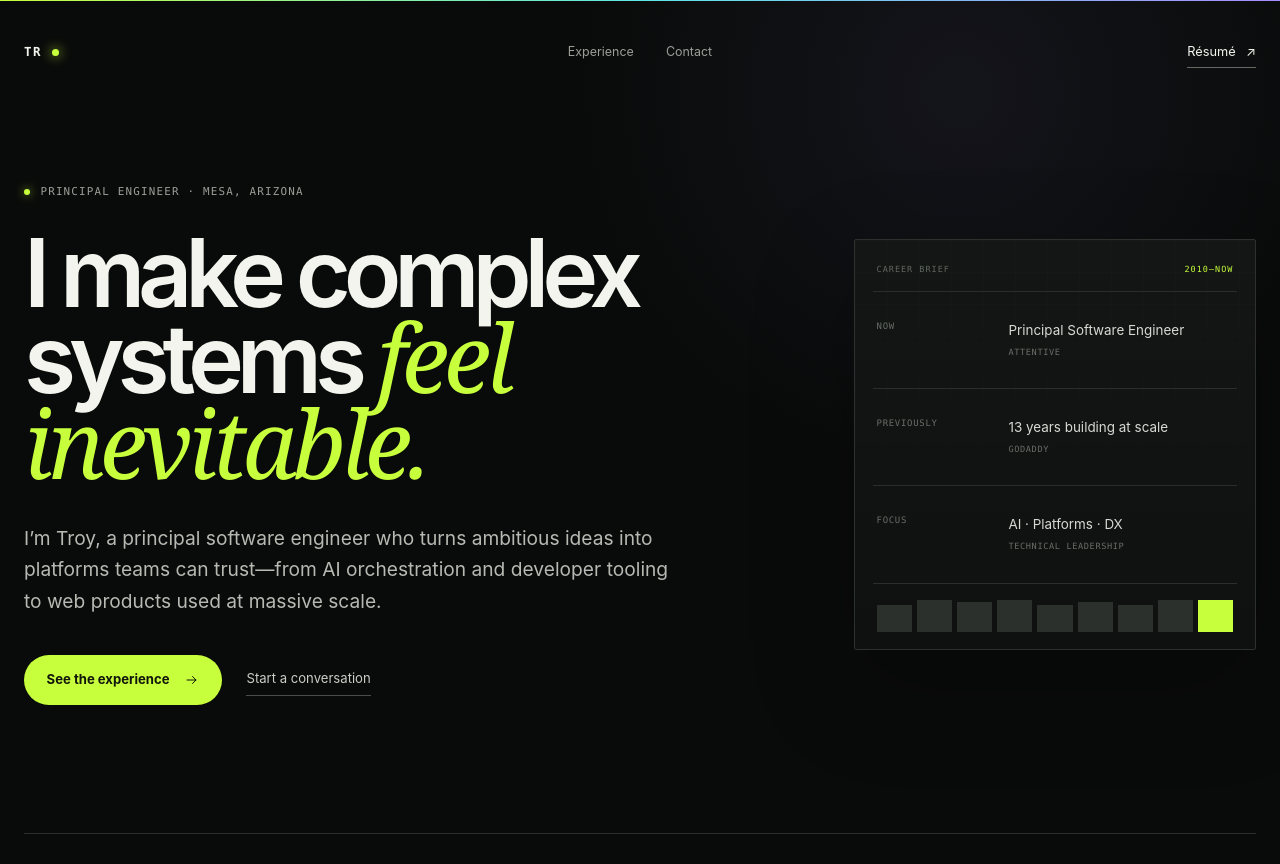
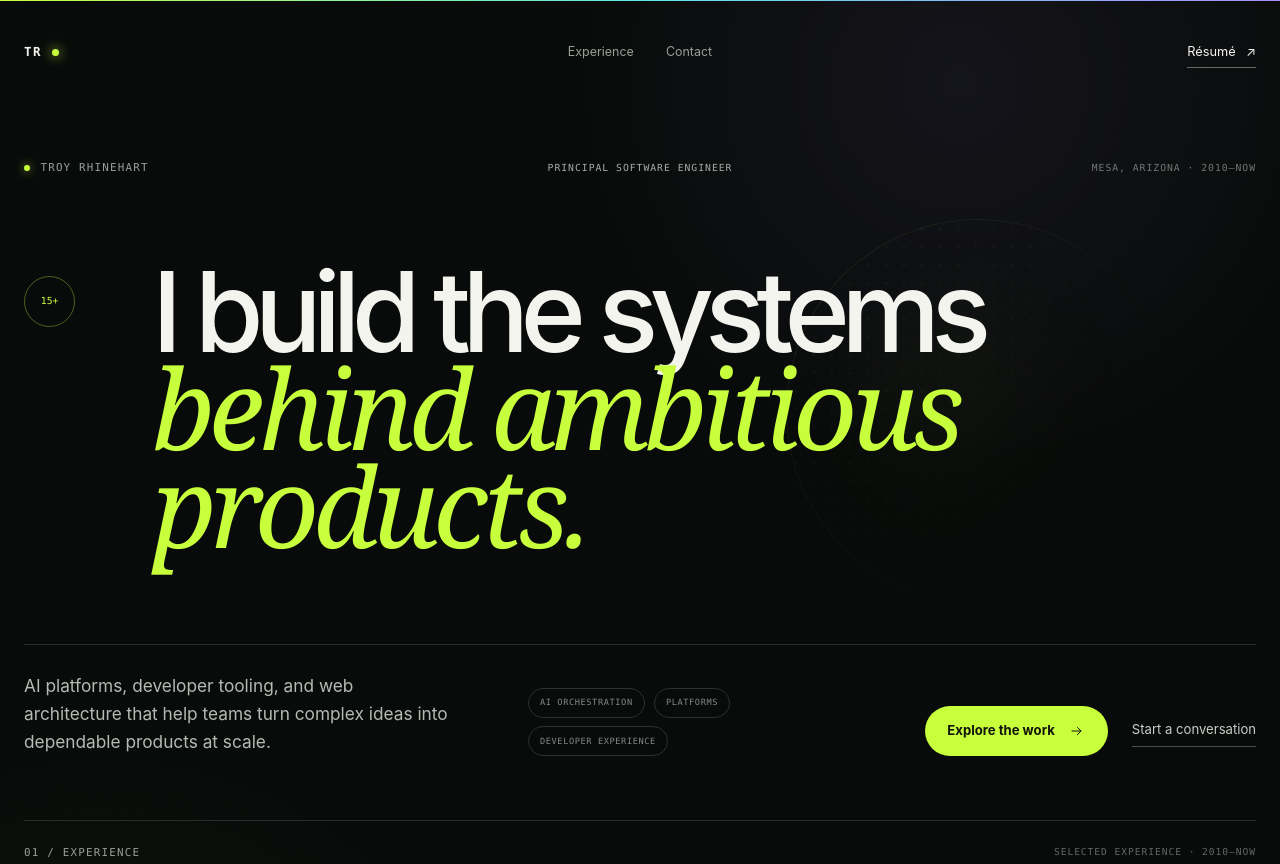
Before and after one commit to gingur/troyrhinehart, an Astro site: page / in a window 1280 px wide. Shown: the top 864 px of the page. Built offline with nearby package versions, Linux system fonts and the light colour scheme; Astro itself is replaced by a stand-in of ours; animation ran at ten frames a second.

Commit message:
feat: redesign homepage hero

```diff
--- a/src/pages/index.astro
+++ b/src/pages/index.astro
@@ -83,59 +83,45 @@ const arrow = `
 
     <main id="top">
       <section class="hero" aria-labelledby="hero-title">
-        <div class="hero-copy">
-          <p class="eyebrow reveal reveal-1">
+        <div class="hero-topline reveal reveal-1">
+          <p class="eyebrow">
             <span class="status-dot" aria-hidden="true"></span>
-            Principal engineer · Mesa, Arizona
+            Troy Rhinehart
           </p>
+          <p>Principal Software Engineer</p>
+          <p>Mesa, Arizona · 2010—Now</p>
+        </div>
+
+        <div class="hero-statement">
+          <p class="hero-marker reveal reveal-2" aria-hidden="true">15+</p>
           <h1 id="hero-title" class="reveal reveal-2">
-            I make complex systems <em>feel inevitable.</em>
+            I build the systems <em>behind ambitious products.</em>
           </h1>
-          <p class="hero-intro reveal reveal-3">
-            I’m Troy, a principal software engineer who turns ambitious ideas into platforms teams
-            can trust—from AI orchestration and developer tooling to web products used at massive
-            scale.
+        </div>
+
+        <div class="hero-bottom reveal reveal-3">
+          <p class="hero-intro">
+            AI platforms, developer tooling, and web architecture that help teams turn complex
+            ideas into dependable products at scale.
           </p>
-          <div class="hero-actions reveal reveal-4">
+          <div class="hero-focus" aria-label="Areas of focus">
+            <span>AI orchestration</span>
+            <span>Platforms</span>
+            <span>Developer experience</span>
+          </div>
+          <div class="hero-actions">
             <a class="button button-primary" href="#experience">
-              See the experience <Fragment set:html={arrow} />
+              Explore the work <Fragment set:html={arrow} />
             </a>
             <a class="text-link" href={`mailto:${resume.email}`}>Start a conversation</a>
           </div>
         </div>
-
-        <aside class="hero-brief reveal reveal-3" aria-label="Career summary">
-          <div class="brief-topline"><span>Career brief</span><span>2010—Now</span></div>
-          <dl>
-            <div>
-              <dt>Now</dt>
-              <dd>Principal Software Engineer<br /><span>Attentive</span></dd>
-            </div>
-            <div>
-              <dt>Previously</dt>
-              <dd>13 years building at scale<br /><span>GoDaddy</span></dd>
-            </div>
-            <div>
-              <dt>Focus</dt>
-              <dd>AI · Platforms · DX<br /><span>Technical leadership</span></dd>
-            </div>
-          </dl>
-          <div class="brief-signal" aria-hidden="true">
-            <i></i><i></i><i></i><i></i><i></i><i></i><i></i><i></i><i></i>
-          </div>
-        </aside>
       </section>
 
-      <section id="experience" class="experience-section" aria-labelledby="experience-title">
+      <section id="experience" class="experience-section" aria-label="Experience">
         <header class="experience-heading">
           <p class="section-index">01 / Experience</p>
-          <div>
-            <h2 id="experience-title">The work is internal.<br />The impact isn’t.</h2>
-            <p>
-              Fifteen years of building the systems behind the product: architecture, platforms,
-              developer experience, and the technical direction that helps teams compound.
-            </p>
-          </div>
+          <p>Selected experience · 2010—Now</p>
         </header>
 
         <ol class="company-list">
--- a/src/styles/global.css
+++ b/src/styles/global.css
@@ -137,12 +137,28 @@ footer a:focus-visible,
 }
 
 .hero {
-  display: grid;
-  grid-template-columns: minmax(0, 1.28fr) minmax(340px, 0.72fr);
-  gap: clamp(4rem, 9vw, 10rem);
-  align-items: center;
+  position: relative;
+  display: flex;
+  flex-direction: column;
+  justify-content: space-between;
   min-height: calc(100vh - 104px);
-  padding: 5rem 0 8rem;
+  padding: clamp(3rem, 7vh, 6rem) 0 clamp(4rem, 8vh, 7rem);
+}
+
+.hero::before {
+  position: absolute;
+  top: 16%;
+  right: 7%;
+  width: clamp(220px, 30vw, 460px);
+  aspect-ratio: 1;
+  border: 1px solid rgb(200 255 61 / 10%);
+  border-radius: 50%;
+  background:
+    radial-gradient(circle, rgb(200 255 61 / 5%) 0 1px, transparent 2px) 0 0 / 18px 18px,
+    radial-gradient(circle, rgb(200 255 61 / 7%), transparent 64%);
+  content: '';
+  mask-image: linear-gradient(135deg, black, transparent 72%);
+  pointer-events: none;
 }
 
 .eyebrow,
@@ -171,13 +187,60 @@ footer a:focus-visible,
   box-shadow: 0 0 10px rgb(200 255 61 / 70%);
 }
 
+.hero-topline {
+  display: grid;
+  grid-template-columns: 1fr auto 1fr;
+  align-items: center;
+  gap: 2rem;
+  color: #717771;
+  font-family: ui-monospace, SFMono-Regular, Menlo, monospace;
+  font-size: 0.61rem;
+  letter-spacing: 0.1em;
+  text-transform: uppercase;
+}
+
+.hero-topline p {
+  margin: 0;
+}
+
+.hero-topline > p:nth-child(2) {
+  color: #a8ada7;
+}
+
+.hero-topline > p:last-child {
+  justify-self: end;
+}
+
+.hero-statement {
+  position: relative;
+  z-index: 1;
+  display: grid;
+  grid-template-columns: clamp(55px, 7vw, 100px) minmax(0, 1fr);
+  gap: clamp(1rem, 3vw, 3.5rem);
+  align-items: start;
+  margin-block: clamp(5rem, 11vh, 9rem);
+}
+
+.hero-marker {
+  display: grid;
+  place-items: center;
+  width: clamp(44px, 4vw, 56px);
+  aspect-ratio: 1;
+  margin: 0.7rem 0 0;
+  border: 1px solid rgb(200 255 61 / 35%);
+  border-radius: 50%;
+  color: var(--lime);
+  font-family: ui-monospace, SFMono-Regular, Menlo, monospace;
+  font-size: 0.61rem;
+}
+
 .hero h1 {
-  max-width: 830px;
-  margin: 1.9rem 0 0;
-  font-size: clamp(4.3rem, 7.4vw, 8rem);
-  font-weight: 560;
-  letter-spacing: -0.075em;
-  line-height: 0.89;
+  max-width: 1120px;
+  margin: 0;
+  font-size: clamp(4.8rem, 8.7vw, 9.2rem);
+  font-weight: 540;
+  letter-spacing: -0.078em;
+  line-height: 0.86;
 }
 
 .hero h1 em,
@@ -189,11 +252,37 @@ footer a:focus-visible,
 }
 
 .hero-intro {
-  max-width: 650px;
-  margin: 2.2rem 0 0;
+  max-width: 540px;
+  margin: 0;
   color: #b5bab3;
-  font-size: clamp(1.05rem, 1.5vw, 1.24rem);
-  line-height: 1.65;
+  font-size: clamp(1rem, 1.35vw, 1.18rem);
+  line-height: 1.62;
+}
+
+.hero-bottom {
+  display: grid;
+  grid-template-columns: minmax(300px, 1.2fr) minmax(240px, 0.9fr) auto;
+  gap: clamp(2rem, 6vw, 6rem);
+  align-items: end;
+  border-top: 1px solid var(--line);
+  padding-top: 1.7rem;
+}
+
+.hero-focus {
+  display: flex;
+  flex-wrap: wrap;
+  gap: 0.55rem;
+}
+
+.hero-focus span {
+  border: 1px solid #2d322e;
+  border-radius: 999px;
+  padding: 0.45rem 0.7rem;
+  color: #858b85;
+  font-family: ui-monospace, SFMono-Regular, Menlo, monospace;
+  font-size: 0.54rem;
+  letter-spacing: 0.07em;
+  text-transform: uppercase;
 }
 
 .hero-actions {
@@ -201,7 +290,7 @@ footer a:focus-visible,
   flex-wrap: wrap;
   align-items: center;
   gap: 1.5rem;
-  margin-top: 2.3rem;
+  justify-content: flex-end;
 }
 
 .button {
@@ -250,113 +339,6 @@ footer a:focus-visible,
   font-size: 0.82rem;
 }
 
-.hero-brief {
-  position: relative;
-  overflow: hidden;
-  border: 1px solid #2c312d;
-  border-radius: 2px;
-  padding: 1.1rem;
-  background: linear-gradient(rgb(255 255 255 / 2%), transparent), #0e110f;
-  box-shadow: 0 35px 100px rgb(0 0 0 / 25%);
-}
-
-.hero-brief::before {
-  position: absolute;
-  inset: 0;
-  opacity: 0.12;
-  background-image:
-    linear-gradient(rgb(255 255 255 / 12%) 1px, transparent 1px),
-    linear-gradient(90deg, rgb(255 255 255 / 12%) 1px, transparent 1px);
-  background-size: 32px 32px;
-  content: '';
-  mask-image: linear-gradient(black, transparent 88%);
-}
-
-.brief-topline,
-.hero-brief dt,
-.hero-brief dd span {
-  font-family: ui-monospace, SFMono-Regular, Menlo, monospace;
-  text-transform: uppercase;
-}
-
-.brief-topline {
-  position: relative;
-  display: flex;
-  justify-content: space-between;
-  border-bottom: 1px solid var(--line);
-  padding: 0.35rem 0.25rem 1rem;
-  color: #626862;
-  font-size: 0.53rem;
-  letter-spacing: 0.12em;
-}
-
-.brief-topline span:last-child {
-  color: var(--lime);
-}
-
-.hero-brief dl {
-  position: relative;
-  margin: 0;
-}
-
-.hero-brief dl div {
-  display: grid;
-  grid-template-columns: 0.34fr 0.66fr;
-  gap: 1rem;
-  padding: 1.7rem 0.25rem;
-  border-bottom: 1px solid var(--line);
-}
-
-.hero-brief dt {
-  color: #686e68;
-  font-size: 0.56rem;
-  letter-spacing: 0.08em;
-}
-
-.hero-brief dd {
-  margin: 0;
-  color: #d7dad4;
-  font-size: 0.84rem;
-  line-height: 1.55;
-}
-
-.hero-brief dd span {
-  color: #686e68;
-  font-size: 0.54rem;
-  letter-spacing: 0.07em;
-}
-
-.brief-signal {
-  position: relative;
-  display: flex;
-  align-items: end;
-  gap: 5px;
-  height: 48px;
-  padding: 1rem 0.25rem 0;
-}
-
-.brief-signal i {
-  flex: 1;
-  height: 20%;
-  background: #2b302c;
-  animation: signal 2.4s infinite ease-in-out alternate;
-}
-
-.brief-signal i:nth-child(2n) {
-  height: 75%;
-  animation-delay: -0.8s;
-}
-
-.brief-signal i:nth-child(3n) {
-  height: 48%;
-  animation-delay: -1.4s;
-}
-
-.brief-signal i:last-child {
-  height: 100%;
-  background: var(--lime);
-}
-
 .reveal {
   animation: reveal 700ms both cubic-bezier(0.2, 0.8, 0.2, 1);
 }
@@ -379,30 +361,22 @@ footer a:focus-visible,
 
 .experience-section {
   border-top: 1px solid var(--line);
-  padding-top: clamp(7rem, 11vw, 11rem);
 }
 
 .experience-heading {
-  display: grid;
-  grid-template-columns: minmax(180px, 0.34fr) minmax(0, 1fr);
-  gap: 3rem;
-  margin-bottom: clamp(6rem, 10vw, 10rem);
+  display: flex;
+  justify-content: space-between;
+  gap: 2rem;
+  padding-block: 1.5rem;
+  color: #626862;
+  font-family: ui-monospace, SFMono-Regular, Menlo, monospace;
+  font-size: 0.6rem;
+  letter-spacing: 0.1em;
+  text-transform: uppercase;
 }
 
-.experience-heading h2 {
+.experience-heading p {
   margin: 0;
-  font-size: clamp(3rem, 5.8vw, 6.2rem);
-  font-weight: 500;
-  letter-spacing: -0.068em;
-  line-height: 0.96;
-}
-
-.experience-heading > div > p {
-  max-width: 620px;
-  margin: 2rem 0 0;
-  color: var(--muted);
-  font-size: 1rem;
-  line-height: 1.75;
 }
 
 .company-list {
@@ -678,20 +652,18 @@ footer nav {
   }
 }
 
-@keyframes signal {
-  to {
-    height: 100%;
-  }
-}
-
 @media (max-width: 1050px) {
   .hero {
-    grid-template-columns: 1fr;
-    padding-top: 7rem;
+    min-height: auto;
+    padding-block: 5rem 6rem;
   }
 
-  .hero-brief {
-    width: min(100%, 600px);
+  .hero-bottom {
+    grid-template-columns: 1fr 1fr;
+  }
+
+  .hero-intro {
+    grid-column: 1 / -1;
   }
 
   .company-chapter {
@@ -714,10 +686,6 @@ footer nav {
 }
 
 @media (max-width: 820px) {
-  .experience-heading {
-    grid-template-columns: 1fr;
-  }
-
   .company-chapter {
     grid-template-columns: 56px 1fr;
     min-height: 0;
@@ -760,20 +728,43 @@ footer nav {
     padding: 5rem 0 7rem;
   }
 
-  .hero h1 {
-    font-size: clamp(3.5rem, 16.8vw, 5.8rem);
+  .hero-topline {
+    grid-template-columns: 1fr auto;
   }
 
-  .hero-brief {
-    margin-top: 1rem;
+  .hero-topline > p:nth-child(2) {
+    display: none;
+  }
+
+  .hero-statement {
+    display: block;
+    margin-block: 5rem;
+  }
+
+  .hero-marker {
+    margin: 0 0 2rem;
+  }
+
+  .hero h1 {
+    font-size: clamp(3.7rem, 17.2vw, 5.8rem);
+  }
+
+  .hero-bottom {
+    grid-template-columns: 1fr;
+  }
+
+  .hero-intro {
+    grid-column: auto;
+  }
+
+  .hero-actions {
+    justify-content: flex-start;
   }
 
   .experience-heading {
-    gap: 2rem;
-    margin-bottom: 5rem;
+    padding-block: 1.25rem;
   }
 
-  .experience-heading h2,
   .closing h2 {
     font-size: clamp(2.8rem, 13vw, 4.6rem);
   }
@@ -854,7 +845,6 @@ footer nav {
 
   body::before,
   .topbar,
-  .hero-brief,
   .company-visual,
   .closing,
   footer {
```
